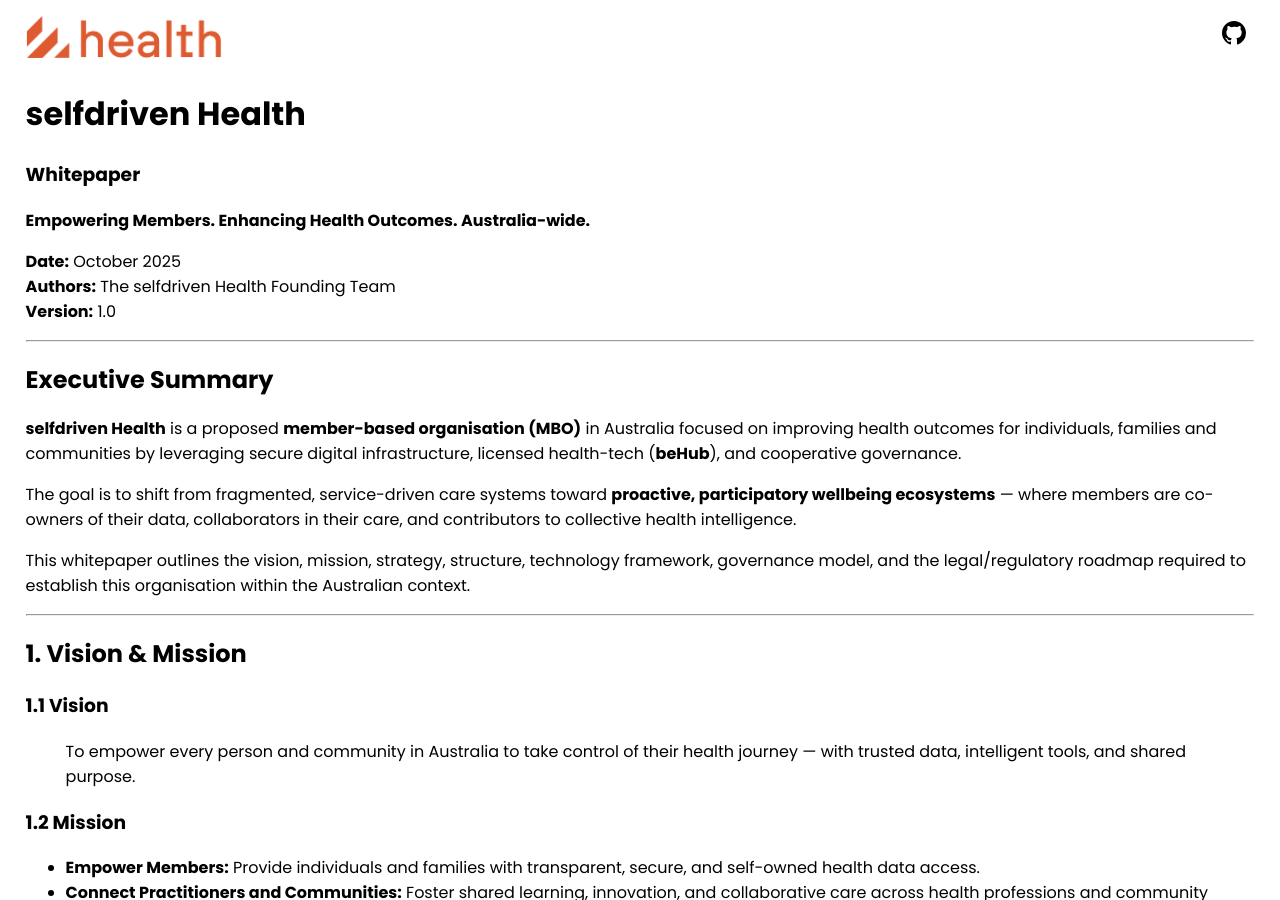
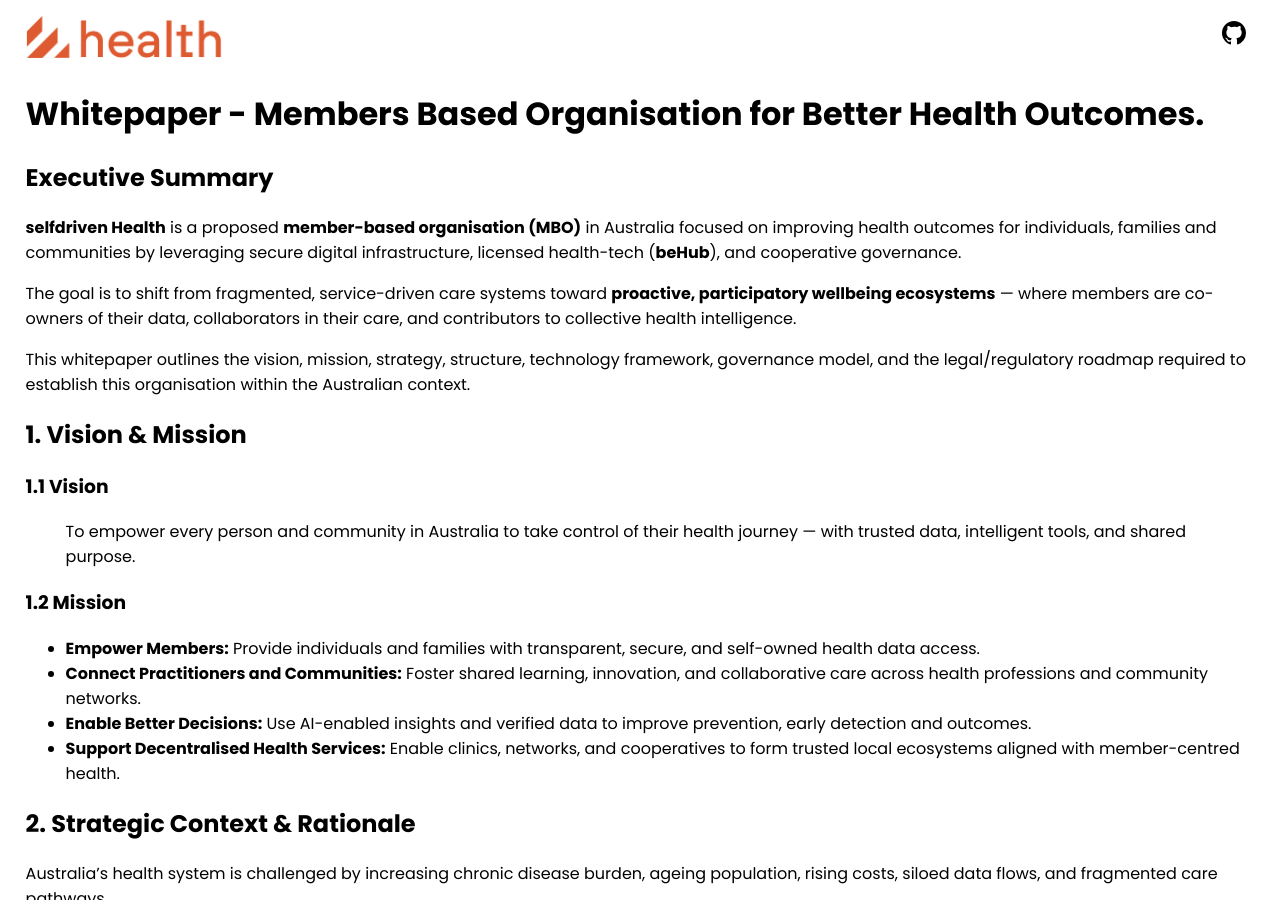
Before and after one commit to selfdriven-foundation/selfdriven-health, a Jekyll site: the page built from docs/pages/organisation-whitepaper.md, in a window 1280 px wide and 900 px high. Built offline with Jekyll 4.4.1, drawn with Linux system fonts in a browser that asks for light colours.

Commit message:
mbo whitepaper

```diff
--- a/docs/pages/organisation.md
+++ b/docs/pages/organisation-whitepaper.md
@@ -4,15 +4,7 @@ title: Organisation Whitepaper - selfdriven Health
 permalink: /organisation/whitepaper/
 ---
 
-# selfdriven Health
-### Whitepaper
-**Empowering Members. Enhancing Health Outcomes. Australia-wide.**
-
-**Date:** October 2025
-**Authors:** The selfdriven Health Founding Team
-**Version:** 1.0
-
----
+# Whitepaper - Members Based Organisation for Better Health Outcomes.
 
 ## Executive Summary
 
@@ -21,8 +13,6 @@ permalink: /organisation/whitepaper/
 The goal is to shift from fragmented, service-driven care systems toward **proactive, participatory wellbeing ecosystems** — where members are co-owners of their data, collaborators in their care, and contributors to collective health intelligence.
 
 This whitepaper outlines the vision, mission, strategy, structure, technology framework, governance model, and the legal/regulatory roadmap required to establish this organisation within the Australian context.
-
----
 
 ## 1. Vision & Mission
 
@@ -35,8 +25,6 @@ This whitepaper outlines the vision, mission, strategy, structure, technology fr
 - **Enable Better Decisions:** Use AI-enabled insights and verified data to improve prevention, early detection and outcomes.
 - **Support Decentralised Health Services:** Enable clinics, networks, and cooperatives to form trusted local ecosystems aligned with member-centred health.
 
----
-
 ## 2. Strategic Context & Rationale
 
 Australia’s health system is challenged by increasing chronic disease burden, ageing population, rising costs, siloed data flows, and fragmented care pathways.
@@ -46,8 +34,6 @@ By licensing the platform **beHub**, selfdriven Health will deploy modern digita
 - Provide a unified, consent-driven health data layer for members.
 - Enable communities, practitioners and researchers to coordinate in a privacy-preserving, permissioned way.
 - Unlock insights at population scale (while preserving individual sovereignty) to drive improved health outcomes.
-
----
 
 ## 3. Organisation Structure & Membership Model
 
@@ -74,8 +60,6 @@ Members benefit from:
 - Research portals enabling aggregated data sharing (with member consent).
 - Local member groups/chapters and practitioner networks.
 
----
-
 ## 4. Technology Framework — Licensing beHub
 
 ### 4.1 Why beHub
@@ -99,8 +83,6 @@ Members benefit from:
 - Secure architecture: role-based access, encryption at rest & in transit, audit trails.
 - Compliance with regulatory requirements (Health Records Acts, Data Breach Obligations).
 
----
-
 ## 5. Governance & Member Participation
 
 ### 5.1 Governance Model
@@ -115,8 +97,6 @@ selfdriven Health will adopt a **cooperative governance model** characterised by
 - Local chapters or interest groups (e.g., chronic disease, wellness, community health).
 - Feedback loops for members to influence platform features, data governance, and services.
 
----
-
 ## 6. Strategic Goals (2025-2028)
 
 | Focus Area | Goal | Key Outcome |
@@ -126,8 +106,6 @@ selfdriven Health will adopt a **cooperative governance model** characterised by
 | **Community Clinics** | Partner with or launch 3 Selfdriven Clinics using beHub tech | Accessible, decentralised care |
 | **Collaborative Research** | Establish partnerships with universities and research bodies | Accelerated translational research |
 | **Member Engagement** | Grow national cooperative network | Sustainable, scalable member model |
-
----
 
 ## 7. Setting up selfdriven Health in Australia: Legal & Regulatory Requirements
 
@@ -177,8 +155,6 @@ Prepare a **constitution** or **rules** that define:
 - Develop sustainable membership revenue model.
 - Measure outcomes: adoption rate, satisfaction, health improvement metrics.
 
----
-
 ## 8. Risks & Mitigation
 
 | Risk | Mitigation |
@@ -188,8 +164,6 @@ Prepare a **constitution** or **rules** that define:
 | Regulatory change | Ongoing compliance reviews, legal advisory panel |
 | Technology integration issues | Phased rollout with beHub support |
 | Financial sustainability | Diversify revenue sources |
-
----
 
 ## 9. Financial Model & Sustainability
 
@@ -202,16 +176,12 @@ Revenue sources:
 Years 1–3: Establish membership base, infrastructure, and pilots.
 Years 4–5: Achieve sustainability via membership and partnerships.
 
----
-
 ## 10. Conclusion & Call to Action
 
 selfdriven Health represents a new model for health in Australia — one that is **member-owned, technology-enabled, and community-driven**.
 Through the integration of **beHub**, Self-Sovereign Identity, and cooperative governance, selfdriven Health provides the foundation for a trusted, decentralised health ecosystem focused on real outcomes.
 
-> **We invite practitioners, community groups, technology partners, researchers, and members to join us in co-creating this future.**
-
----
+**We invite practitioners, community groups, technology partners, researchers, and members to join us in co-creating this future.**
 
 ## Appendices
 
```
Also changed, not shown: docs/index.md (+1 -1 lines).
